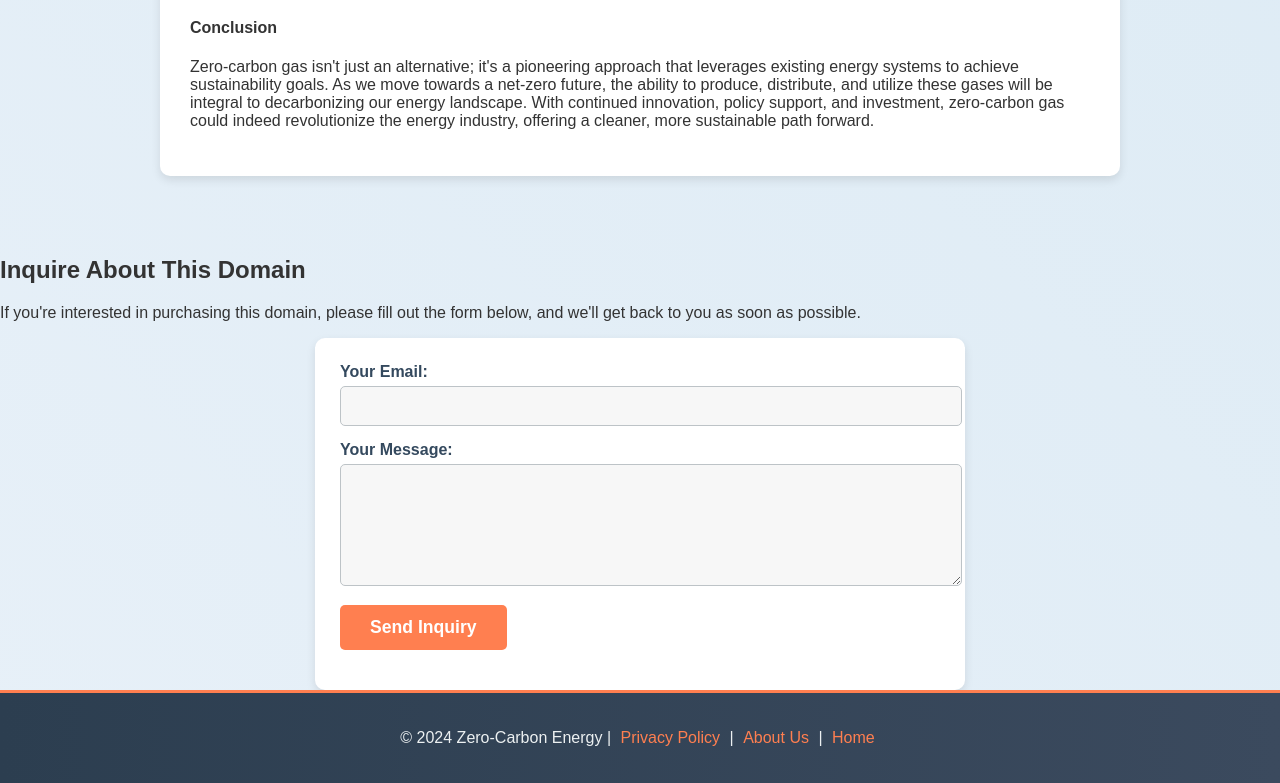
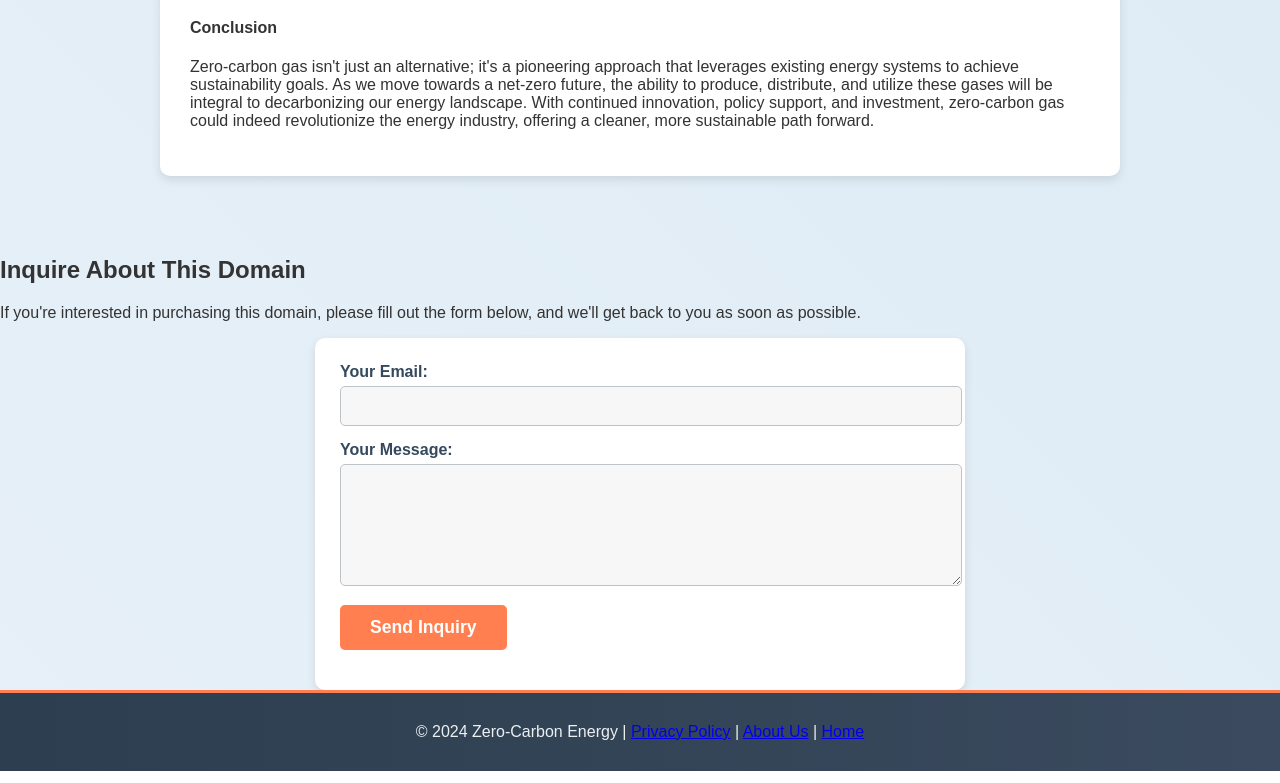
Before and after one commit to hughisie/0carbongas-website, a plain HTML site: page index.html in a window 1280 px wide. Shown: the part 2956-3739 px from the top of the page. Drawn offline with Linux system fonts and the light colour scheme.

Commit message:
Update styles.css

```diff
--- a/styles.css
+++ b/styles.css
@@ -192,20 +192,15 @@ body {
 footer {
   background: linear-gradient(90deg, #2c3e50, #3b4a5e);
   color: #ecf0f1;
-  padding: 20px;
+  padding: 20px 0; /* Added vertical padding */
   font-size: 1em;
   border-top: 3px solid #ff7f50;
   text-align: center;
 }
 
-footer a {
-  color: #ff7f50;
-  text-decoration: none;
-  margin: 0 5px;
-}
-
-footer a:hover {
-  color: #ffddc1;
+footer p {
+  margin: 0; /* Remove default margin for consistency */
+  padding: 10px 20px; /* Added padding for more spacing around text */
 }
 
 /* Smooth Scrolling */
```
